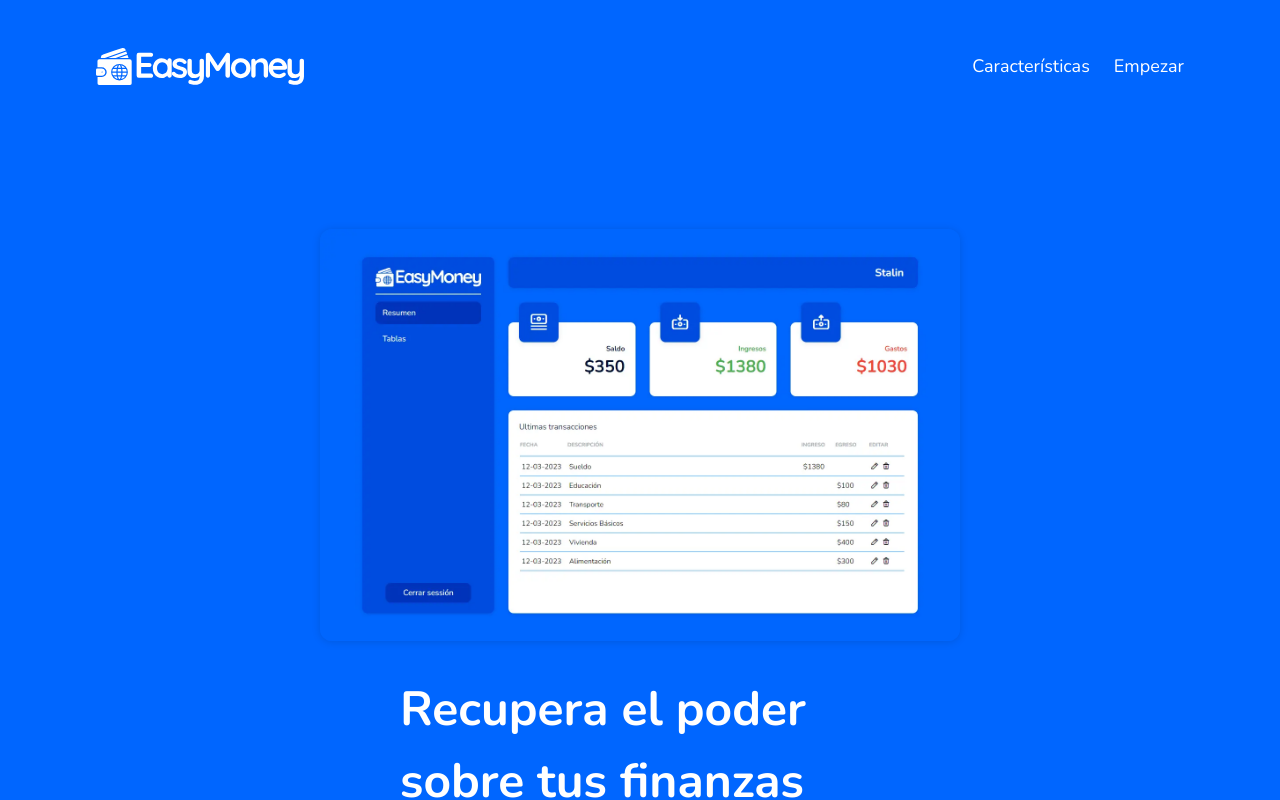
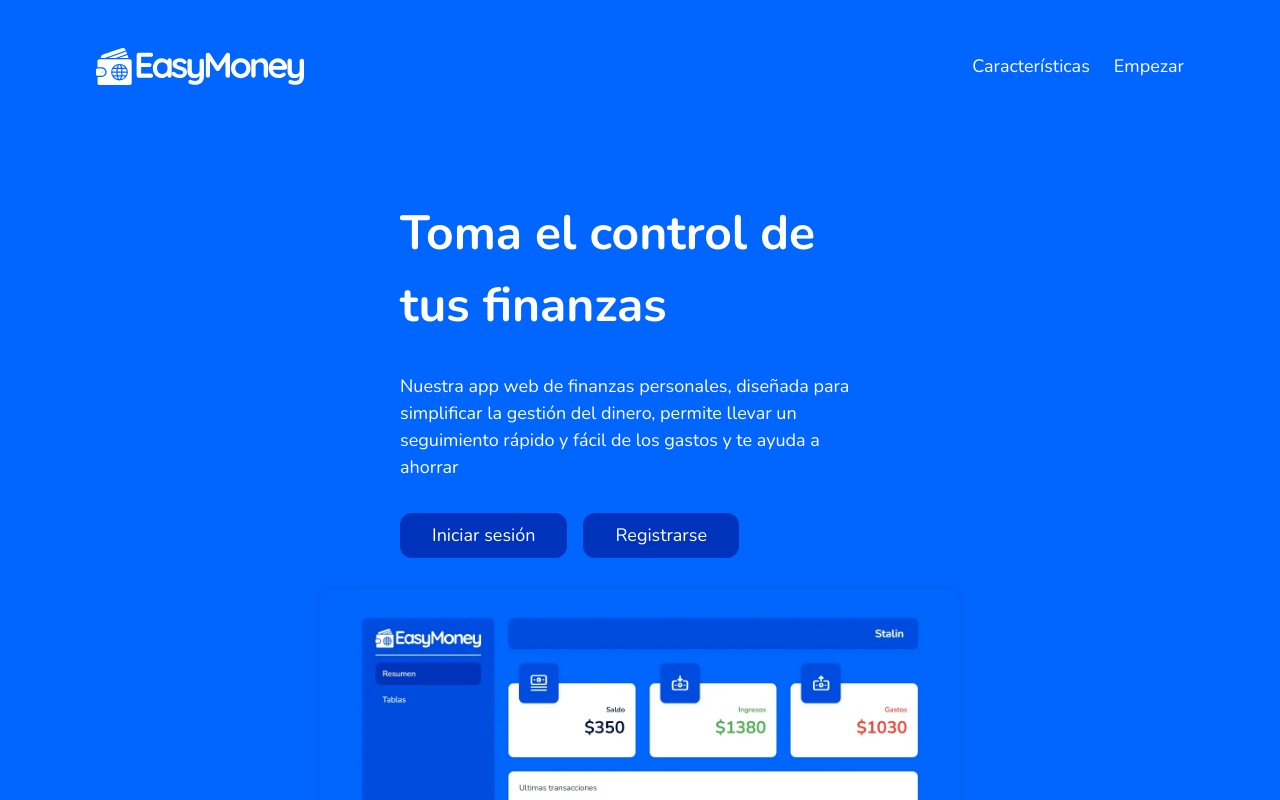
Before and after one commit to StalinAM/easy-money-app, a React (Vite) app: page / in a window 1280 px wide. Shown: the top 800 px of the page. Built offline with nearby package versions, Linux system fonts and the light colour scheme; no server answers; the database is empty.

Commit message:
add background

```diff
--- a/src/components/MainContent.jsx
+++ b/src/components/MainContent.jsx
@@ -2,12 +2,14 @@ import React from 'react'
 import styled from 'styled-components'
 import Button from './Button'
 import resumen from '../assets/resumen.webp'
+import url from '../assets/background_home.svg'
 function MainContent() {
   return (
-    <section>
+    <SectionC>
+      <Background url={url} />
       <Container>
         <Content>
-          <h1>Recupera el poder sobre tus finanzas</h1>
+          <h1>Toma el control de tus finanzas</h1>
           <p>
             Nuestra app web de finanzas personales, diseñada para simplificar la
             gestión del dinero, permite llevar un seguimiento rápido y fácil de
@@ -20,16 +22,43 @@ function MainContent() {
         </Content>
         <img src={resumen} alt='' />
       </Container>
-    </section>
+    </SectionC>
   )
 }
 
 export default MainContent
 
+const SectionC = styled.section`
+  min-height: calc(100vh - 133px);
+  position: relative;
+  padding: 4rem 6rem 2rem;
+  @media screen and (max-width: 1080px) {
+    padding: 3rem 3rem 2rem;
+  }
+  @media screen and (max-width: 768px) {
+    padding: 1.5rem 1.5rem 2rem;
+  }
+  @media screen and (max-width: 480px) {
+    padding: 1rem 1rem 2rem;
+  }
+`
+
+const Background = styled.div`
+  position: absolute;
+  background: url(${(props) => props.url});
+  background-position: center;
+  background-repeat: no-repeat;
+  background-size: cover;
+  width: 100%;
+  height: 100vh;
+  bottom: 0;
+  left: 0;
+  z-index: -1;
+`
 const Container = styled.article`
   display: flex;
   gap: 2rem;
-  flex-wrap: wrap-reverse;
+  flex-wrap: wrap;
   align-items: center;
   justify-content: center;
   img {
```
